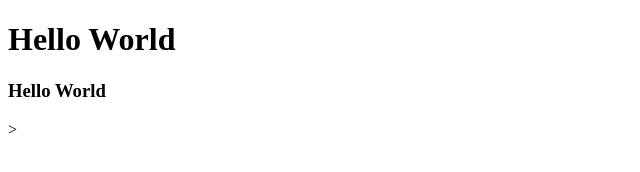
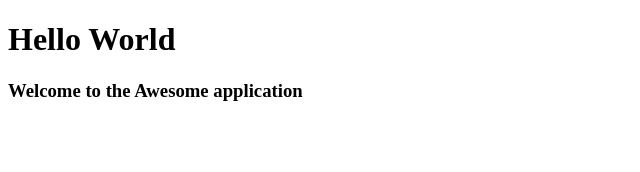
Before and after one commit to b-tiwari/learning-webpack2, a website built with webpack: page src/index.html in a window 1280 px wide. Shown: the whole page, without its empty margins (0-640 px from the left). Built offline with nearby package versions, Linux system fonts and the light colour scheme.

Commit message:
template

```diff
--- a/src/index.html
+++ b/src/index.html
@@ -8,7 +8,7 @@
   <body>
 
     <h1><%= htmlWebpackPlugin.options.myPageHeader %></h1>
-    <h3><%= htmlWebpackPlugin.options.myPageHeader %></h3>>
+    <h3>Welcome to the Awesome application</h3>
     <my-app></my-app>
 
   </body>
```
Also changed, not shown: dist/index.html.
